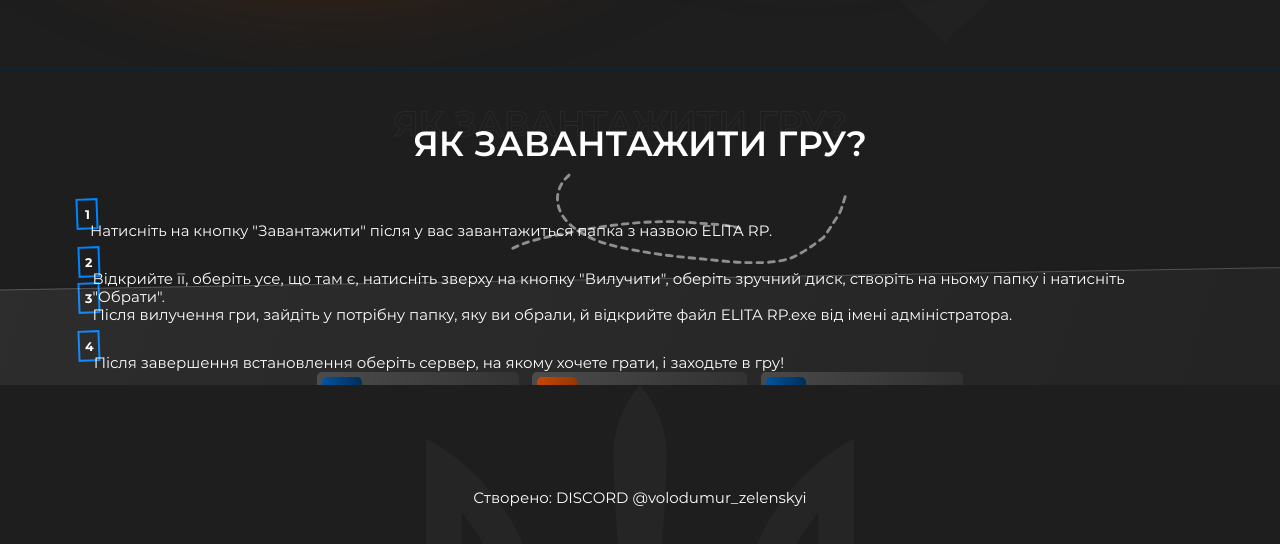
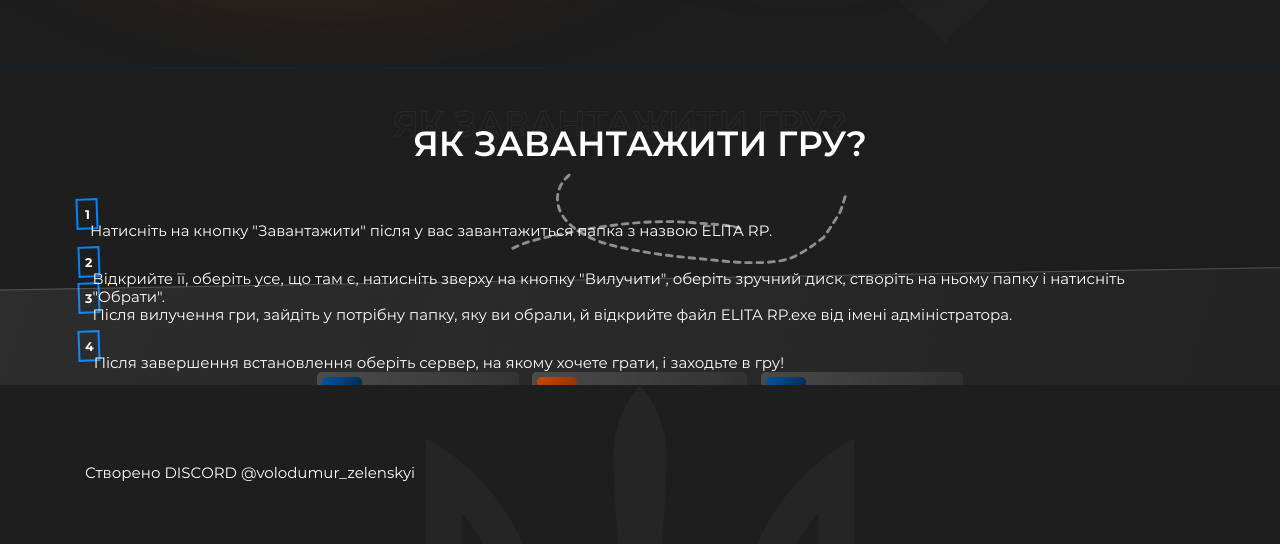
Before and after one commit to Vitalik1-code/elita_rp_ua, a plain HTML site: page index.html in a window 1280 px wide. Shown: the part 3124-3668 px from the top of the page. Drawn offline with nearby package versions, Linux system fonts and the light colour scheme; files whose address does not match are found by name.

Commit message:
Add files via upload

```diff
--- a/index.html
+++ b/index.html
@@ -369,18 +369,16 @@
 </div>
 </div>
 </div>
-<section class="news">
+<div class="news">
     <div class="news__gerb">
         <img src="gerb_1.svg" alt="">
     </div>
     <div class="news__container">
         <div class="news__title-wrap">
-            <h2 class="title news__title">
-                <!-- Ваш текст новин тут -->
-            </h2>
+            <!-- Тут твій заголовок -->
+        </div>
+        <div class="news__footer">
+            <p>Створено DISCORD @volodumur_zelenskyi</p>
         </div>
     </div>
-</section>
-
-<div style="text-align: center; margin-top: 20px;">
-    <p>Створено: DISCORD @volodumur_zelenskyi</p>
+</div>
```
